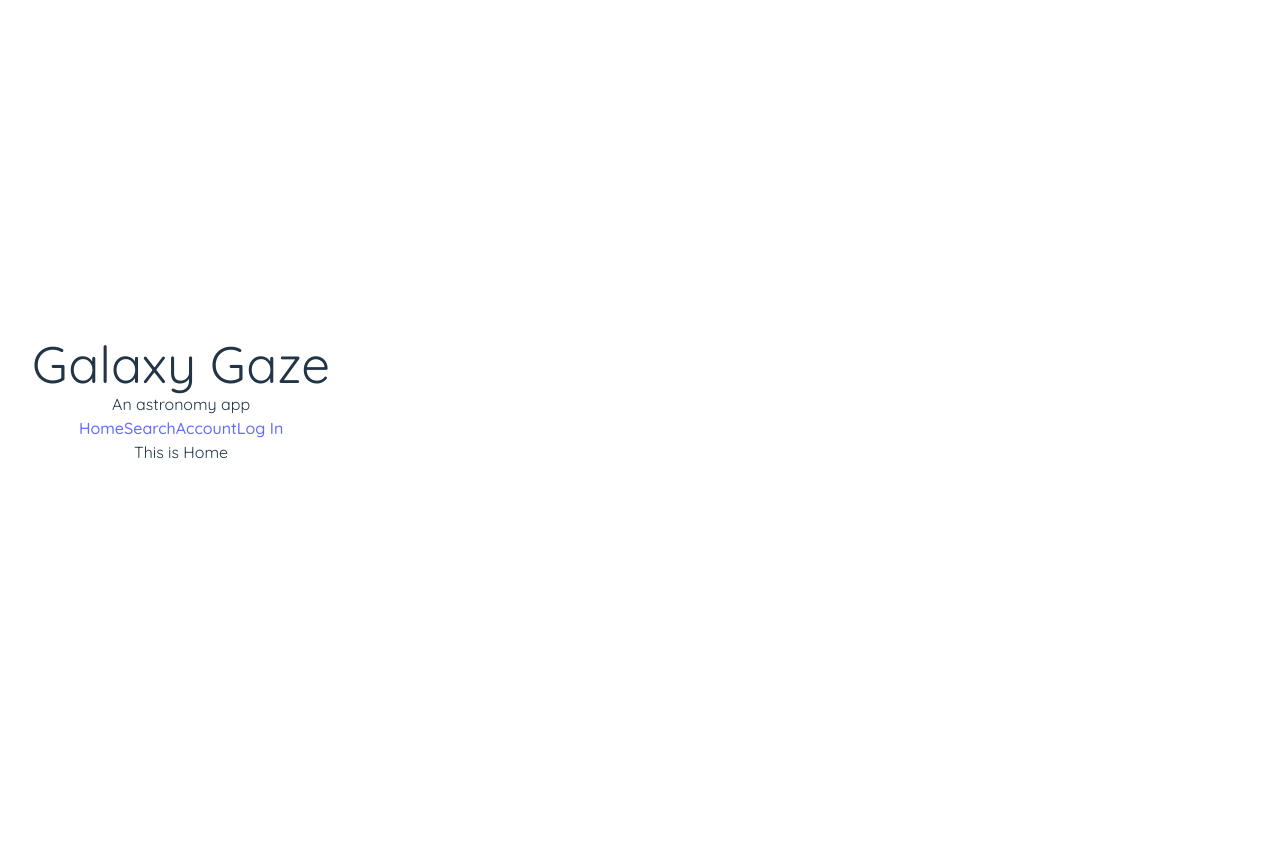
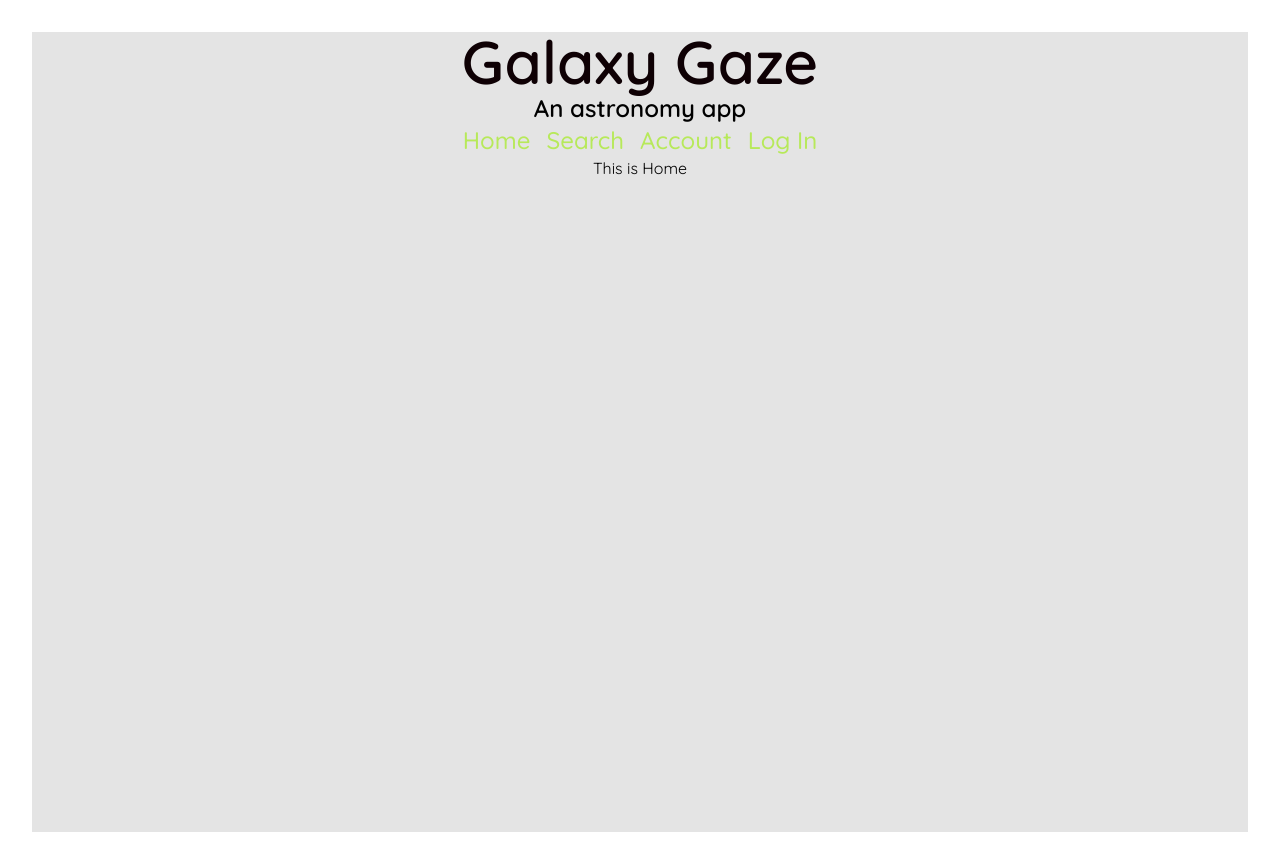
Before and after one commit to elliotvhill/capstone-fe, a React (Vite) app in the folder galaxy-gaze/: page / in a window 1280 px wide. Before the commit the page ends 800 px from the top, so only its background shows below. Built offline with nearby package versions, Linux system fonts and the light colour scheme.

Commit message:
more basic styling

```diff
--- a/galaxy-gaze/package.json
+++ b/galaxy-gaze/package.json
@@ -19,6 +19,7 @@
     "react-router-dom": "^6.14.2"
   },
   "devDependencies": {
+    "@tailwindcss/forms": "^0.5.4",
     "@types/react": "^18.2.15",
     "@types/react-dom": "^18.2.7",
     "@vitejs/plugin-react": "^4.0.3",
@@ -29,6 +30,8 @@
     "eslint-plugin-react-hooks": "^4.6.0",
     "eslint-plugin-react-refresh": "^0.4.3",
     "postcss": "^8.4.27",
+    "prettier": "^3.0.0",
+    "prettier-plugin-tailwindcss": "^0.4.1",
     "tailwindcss": "^3.3.3",
     "vite": "^4.4.5"
   },
--- a/galaxy-gaze/src/App.jsx
+++ b/galaxy-gaze/src/App.jsx
@@ -18,10 +18,10 @@ function App() {
 
 
   return (
-    <div className='app'>
+    <div className='app flex-col justify-between bg-platinum-200 w-full h-screen'>
         <UserContext.Provider value={{ userInfo, setUserInfo }}>
-      <h1>Galaxy Gaze</h1>
-      <h2>An astronomy app</h2>
+      <h1 className='text-licorice text-6xl font-semibold'>Galaxy Gaze</h1>
+      <h2 className='text-2xl font-semibold'>An astronomy app</h2>
       <header>
         <Nav />
       </header>
--- a/galaxy-gaze/src/components/Login.jsx
+++ b/galaxy-gaze/src/components/Login.jsx
@@ -32,20 +32,24 @@ const Login = () => {
                 <label htmlFor="username">Username</label>
                 <input
                     type='text'
-                    placeholder="Username"
+                    className='form-input bg-gray-100 border-transparent
+                    focus:border-gray-500 focus:bg-white focus:ring-0 rounded-full m-1'
+                    placeholder="username"
                     id="username"
                     onChange={handleChange}
                     value={userInfo.username}
-                />
+                    />
                 <label htmlFor="password">Password</label>
                 <input
                     type='password'
-                    placeholder="Password"
+                    className='form-input bg-gray-100 border-transparent
+                    focus:border-gray-500 focus:bg-white focus:ring-0 rounded-full m-1'
+                    placeholder="password"
                     id="password"
                     onChange={handleChange}
                     value={userInfo.password}
                 />
-                <button type="submit">Log in</button>
+                <button type="submit" className='btn border-gray-400'>Log in</button>
             </form>
         </div>
     )
--- a/galaxy-gaze/src/components/Nav.jsx
+++ b/galaxy-gaze/src/components/Nav.jsx
@@ -3,11 +3,11 @@ import { Link } from 'react-router-dom'
 const Nav = () => {
 
     return (
-        <div className='nav'>
-            <Link to='/'>Home</Link>
-            <Link to='/search'>Search</Link>
-            <Link to='/user'>Account</Link>
-            <Link to='/login'>Log In</Link>
+        <div className='nav flex-row space-x-4 text-2xl font-medium'>
+            <Link to='/' className='text-greenyellow-500'>Home</Link>
+            <Link to='/search' className='text-greenyellow-500'>Search</Link>
+            <Link to='/user' className='text-greenyellow-500'>Account</Link>
+            <Link to='/login' className='text-greenyellow-500'>Log In</Link>
         </div>
     )
 }
--- a/galaxy-gaze/src/index.css
+++ b/galaxy-gaze/src/index.css
@@ -1,4 +1,4 @@
-:root {
+/* :root {
   font-family: Quicksand, system-ui, Avenir, Helvetica, Arial, sans-serif;
   line-height: 1.5;
   font-weight: 400;
@@ -66,4 +66,4 @@ button:focus-visible {
   button {
     background-color: #f9f9f9;
   }
-}
+} */
--- a/galaxy-gaze/tailwind.config.js
+++ b/galaxy-gaze/tailwind.config.js
@@ -6,6 +6,32 @@ export default {
   ],
   theme: {
     extend: {},
+    colors: {
+      'platinum': {
+        200: '#E4E4E4',
+        300: '#DCE0E4',
+      },
+      'violet': {
+        400: '#75547F',
+        500: '#72497F',
+      },
+      'licorice': '#0E0004',
+      'greenyellow': {
+        200: '#D8FFB8',
+        500: '#B7E95A',
+      },
+      'spacecadet': {
+        400: '#3F4364',
+        500: '#2A2D43',
+      },
+    },
+    fontFamily: {
+      sans: ['Quicksand', 'sans-serif'],
+      serif: ['Merriweather', 'serif']
+    }
   },
-  plugins: [],
+  plugins: [
+    require('@tailwindcss/forms'),
+    'prettier-plugin-tailwindcss'
+  ],
 }
```
Also changed, not shown: 1 other file (tests, documents, lock files or other folders).
